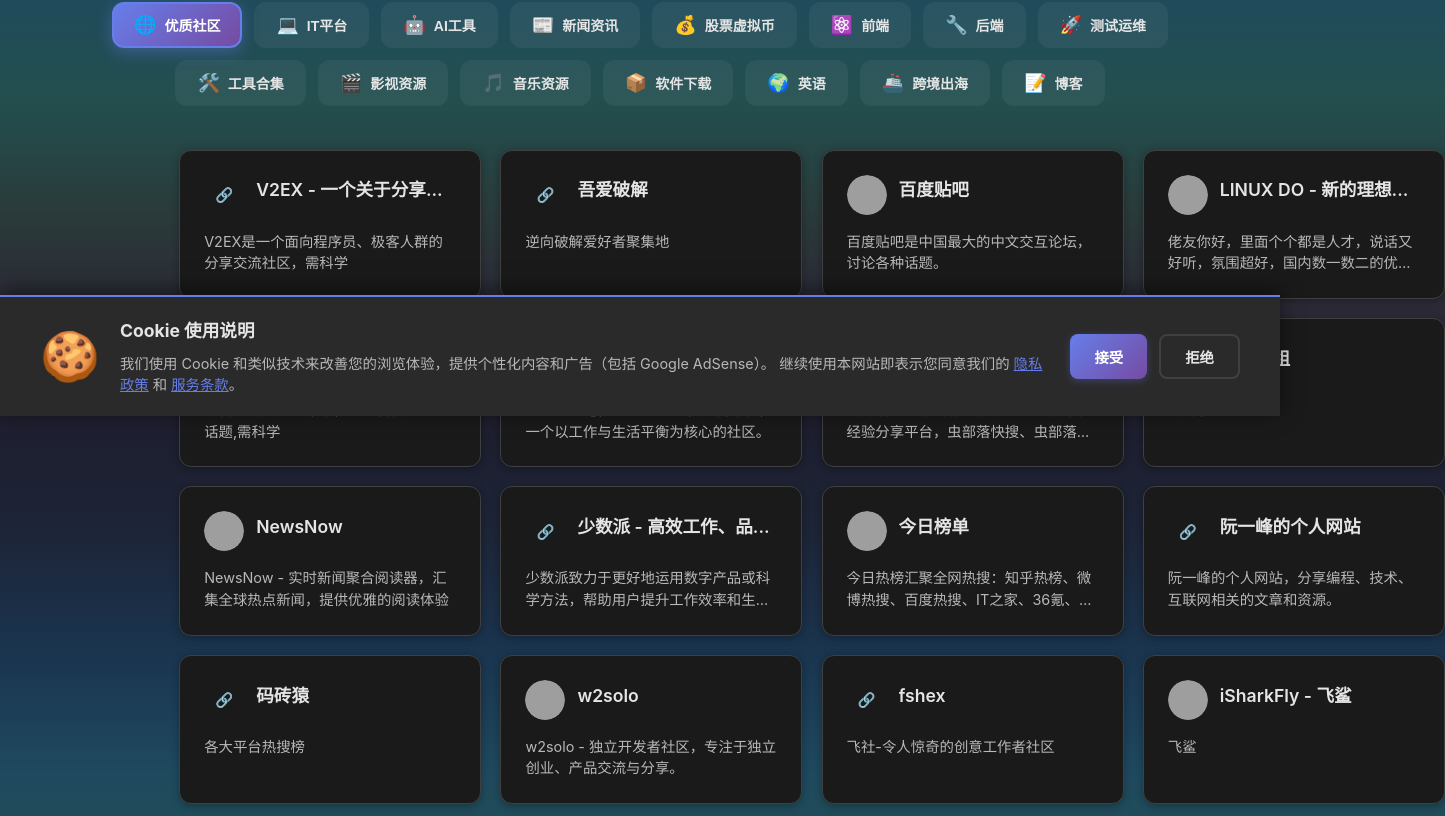
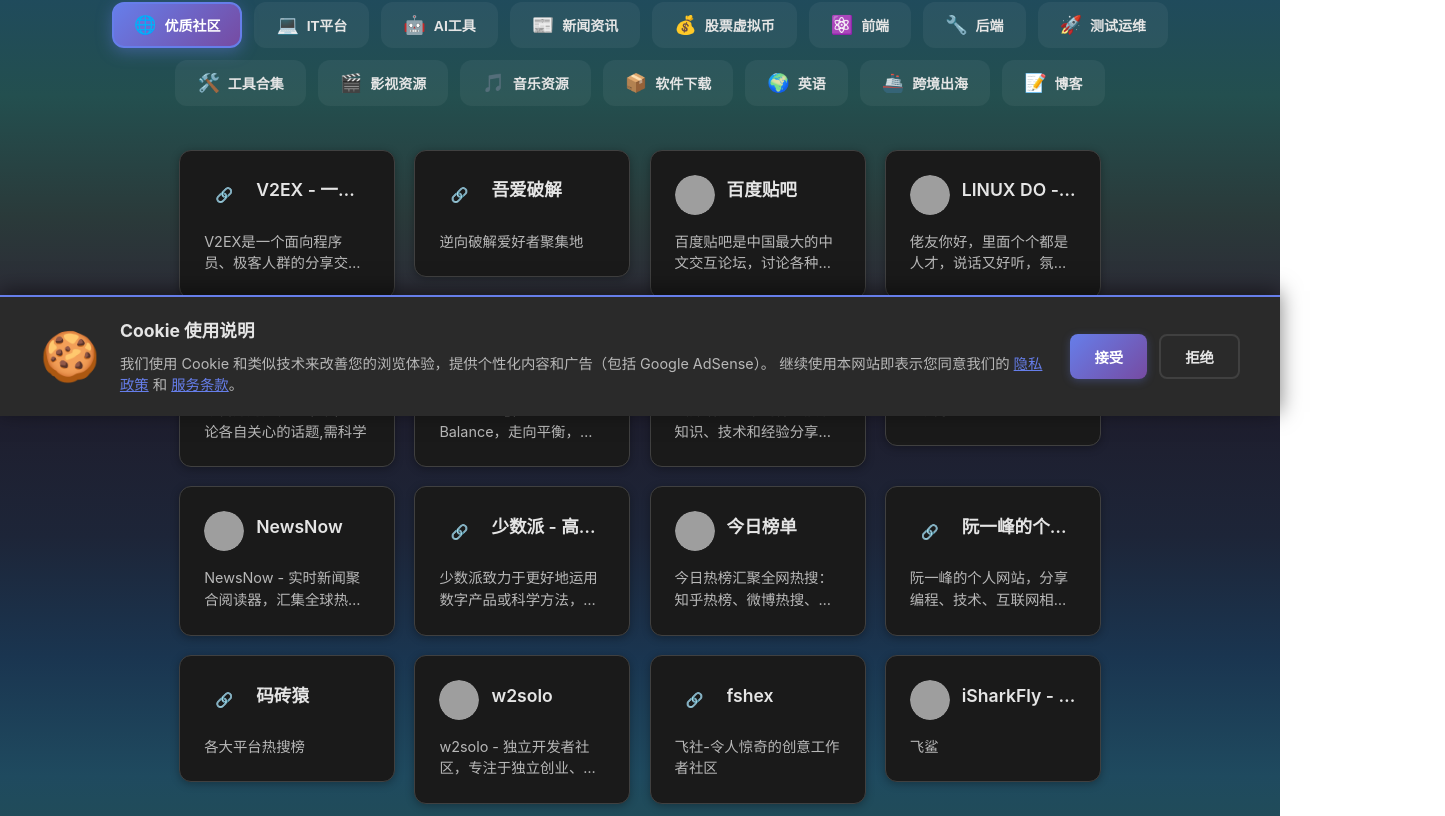
Before and after one commit to JeeBoom/jolyee, a Vue app: page / in a window 1280 px wide. Shown: the part 384-1200 px from the top of the page, 1445 px wide, since content can reach past the window. Built offline with nearby package versions, Linux system fonts and the light colour scheme; grey boxes are pictures that could not be loaded.

Commit message:
修复1920*1080布局错误

```diff
--- a/src/styles/main.css
+++ b/src/styles/main.css
@@ -250,10 +250,15 @@ html[data-theme="dark"] body {
 
 /* 7. 卡片网格 */
 .cards-grid {
-  display: grid;
-  grid-template-columns: repeat(6, 1fr);
+  display: flex;
+  flex-wrap: wrap;
   gap: 1.5rem;
   margin-bottom: 3rem;
+}
+
+.cards-grid .card {
+  flex: 0 0 calc((100% - 7.5rem) / 6); /* 6个卡片，5个gap */
+  max-width: calc((100% - 7.5rem) / 6);
 }
 
 /* 8. 卡片基础样式 */
@@ -536,17 +541,26 @@ html[data-theme="dark"] body {
 /* 小屏笔记本 (≤1366px) */
 @media (max-width: 1366px) {
   .cards-grid {
-    grid-template-columns: repeat(4, 1fr);
     gap: 1.2rem;
+  }
+
+  .cards-grid .card {
+    flex: 0 0 calc((100% - 3.6rem) / 4);
+    max-width: calc((100% - 3.6rem) / 4);
   }
 }
 
 /* 平板设备横屏/小屏笔记本 (≤1200px) */
 @media (max-width: 1200px) {
   .cards-grid {
-    grid-template-columns: repeat(3, 1fr);
     gap: 1.2rem;
   }
+
+  .cards-grid .card {
+    flex: 0 0 calc((100% - 2.4rem) / 3);
+    max-width: calc((100% - 2.4rem) / 3);
+  }
+
   .content-section {
     padding: 0 !important;
   }
@@ -572,17 +586,26 @@ html[data-theme="dark"] body {
   }
 
   .cards-grid {
-    grid-template-columns: repeat(3, 1fr);
     gap: 1.2rem;
+  }
+
+  .cards-grid .card {
+    flex: 0 0 calc((100% - 2.4rem) / 3);
+    max-width: calc((100% - 2.4rem) / 3);
   }
 }
 
 /* 小平板 (≤900px) */
 @media (max-width: 900px) {
   .cards-grid {
-    grid-template-columns: repeat(2, 1fr);
     gap: 1rem;
   }
+
+  .cards-grid .card {
+    flex: 0 0 calc((100% - 1rem) / 2);
+    max-width: calc((100% - 1rem) / 2);
+  }
+
   .content-section {
     padding: 0 !important;
   }
@@ -646,8 +669,12 @@ html[data-theme="dark"] body {
 
   /* 卡片样式 */
   .cards-grid {
-    grid-template-columns: 1fr;
     gap: 1rem;
+  }
+
+  .cards-grid .card {
+    flex: 0 0 100%;
+    max-width: 100%;
   }
 
   .card {
@@ -724,8 +751,12 @@ html[data-theme="dark"] body {
 
   /* 卡片样式 */
   .cards-grid {
-    grid-template-columns: 1fr;
     gap: 0.8rem;
+  }
+
+  .cards-grid .card {
+    flex: 0 0 100%;
+    max-width: 100%;
   }
 
   .card {
@@ -787,8 +818,9 @@ html[data-theme="dark"] body {
     display: none;
   }
 
-  .cards-grid {
-    grid-template-columns: repeat(2, 1fr);
+  .cards-grid .card {
+    flex: 0 0 calc((100% - 1.5rem) / 2);
+    max-width: calc((100% - 1.5rem) / 2);
   }
 }
 
```
